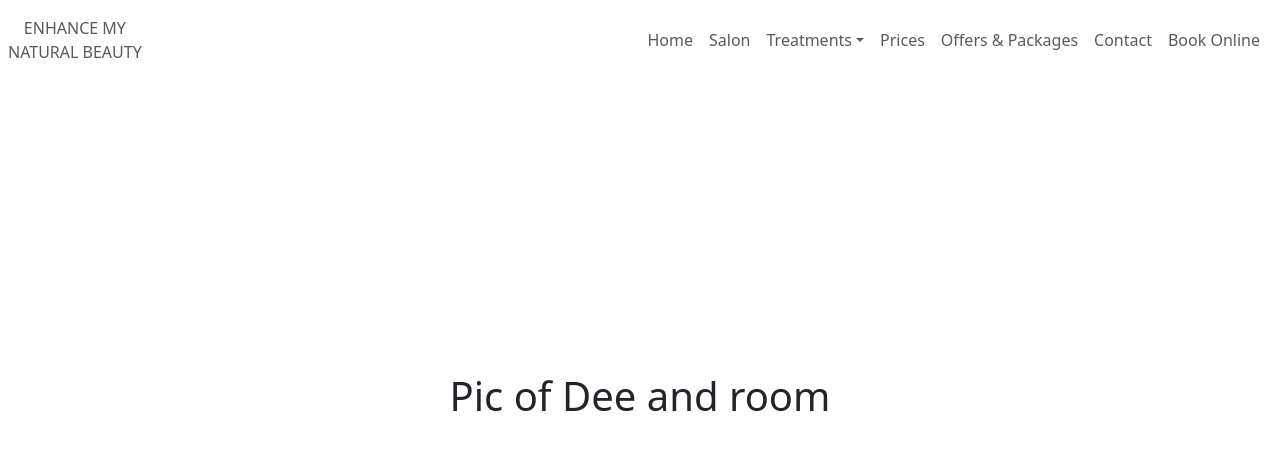
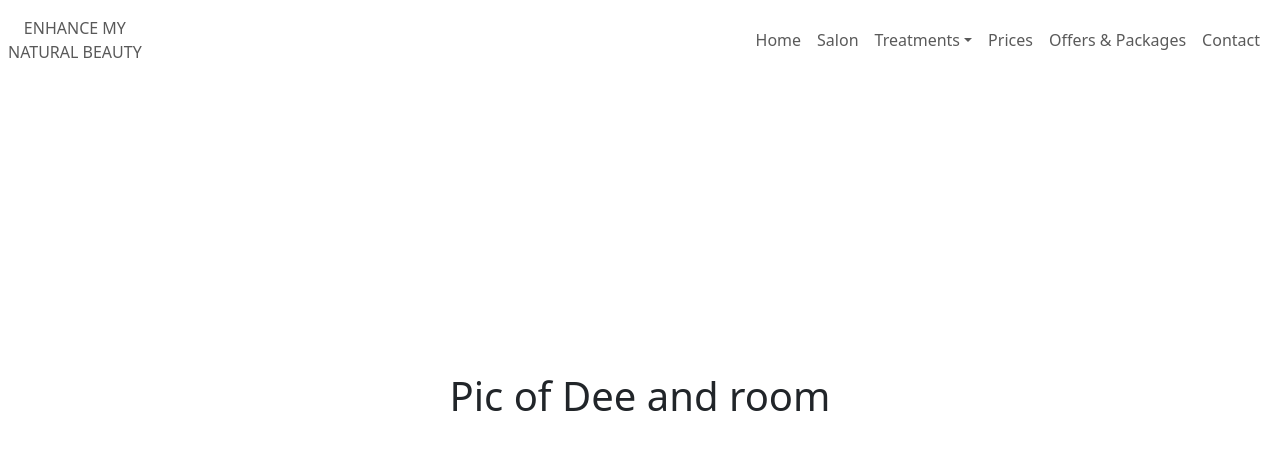
Before and after one commit to aszab1/beauty-page, a React (Vite) app: page / in a window 1280 px wide. Shown: the top 450 px of the page. Built offline with nearby package versions, Linux system fonts and the light colour scheme.

Commit message:
removed Book component as no longer needed

```diff
--- a/src/components/Book.jsx
+++ /dev/null
@@ -1,9 +0,0 @@
-
-export default function Book(){
-
-  return(
-    <>
-    <h1>Booking System</h1>
-    </>
-  )
-}
--- a/src/components/Nav.jsx
+++ b/src/components/Nav.jsx
@@ -41,7 +41,7 @@ export default function NavBar() {
             <Nav.Link as={Link} to='/prices'>Prices</Nav.Link>
             <Nav.Link as={Link} to='offers-packages'>Offers &amp; Packages</Nav.Link>
             <Nav.Link as={Link} to='/contact'>Contact</Nav.Link>
-            <Nav.Link as={Link} to='/book'>Book Online</Nav.Link>
+
 
           </Nav>
           </Container>
--- a/src/main.jsx
+++ b/src/main.jsx
@@ -6,7 +6,6 @@ import Salon from './components/Salon.jsx'
 import Prices from './components/Prices.jsx'
 import OffersPackages from './components/OffersPackages.jsx'
 import Contact from './components/Contact.jsx'
-import Book from './components/Book.jsx'
 import Treatments from './components/Treatments.jsx'
 import ChemicalPeels from './components/ChemicalPeels.jsx'
 import Microneedling from './components/Microneedling.jsx'
@@ -39,10 +38,6 @@ const router = createBrowserRouter([
       {
         path: '/contact',
         element: <Contact />,
-      },
-      {
-        path: '/book',
-        element: <Book />,
       },
       {
         path: '/treatments',
```
